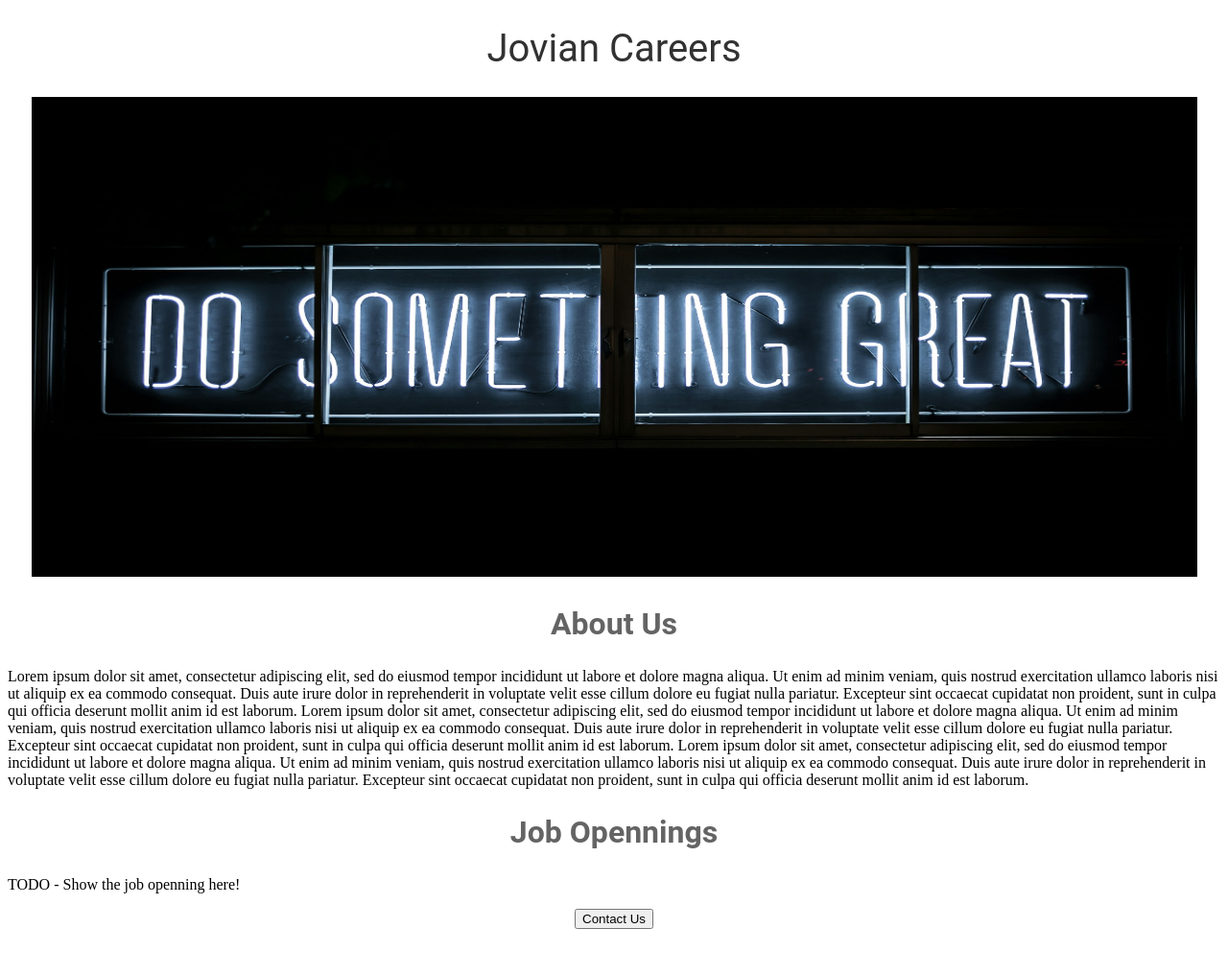
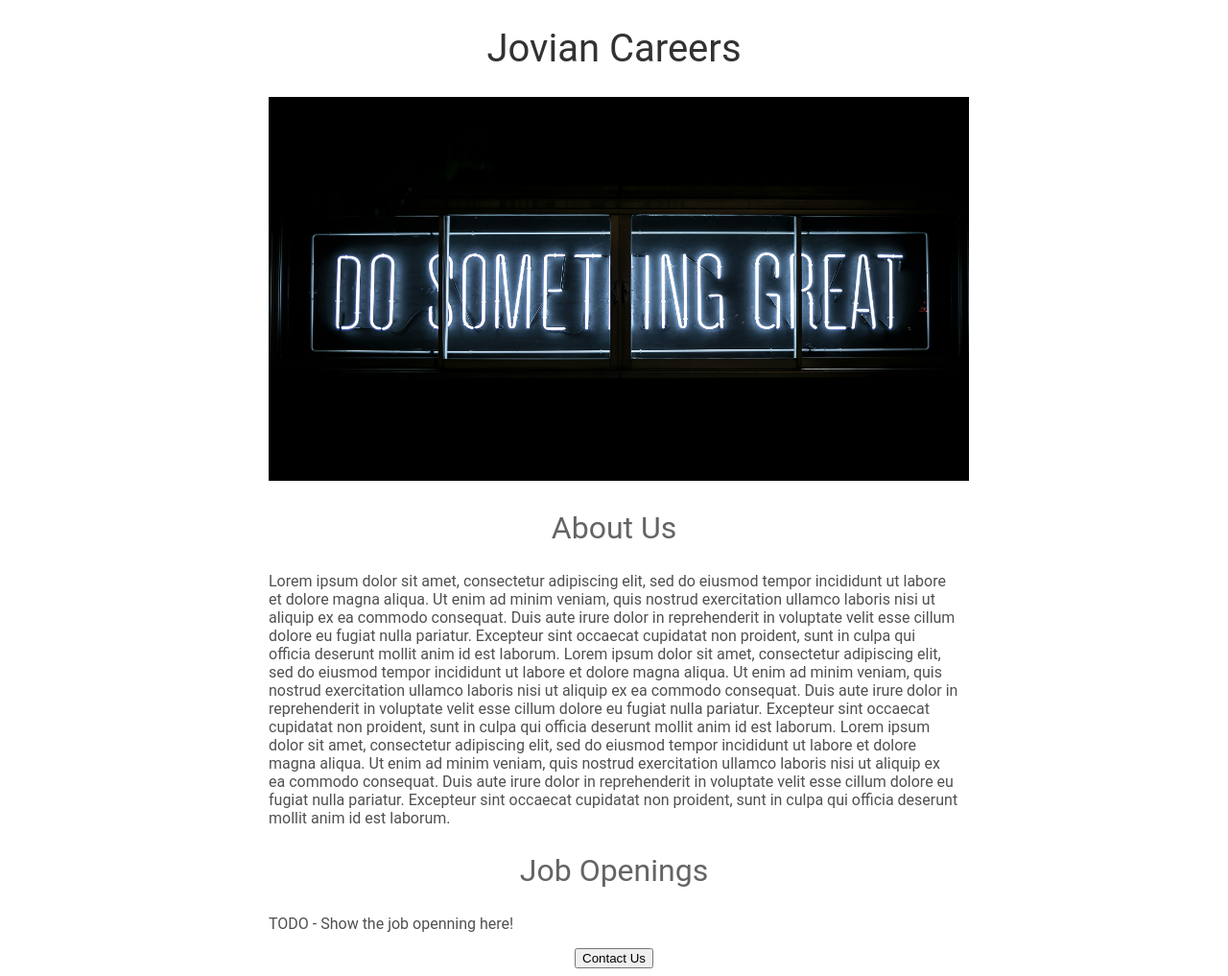
Before and after one commit to danialisrar09/jovian-careers-website, a Flask app: page / in a window 1280 px wide. Shown: the whole page at 96% size. Before the commit the page ends 968 px from the top, so only its background shows below. Run offline with Flask 3, Linux system fonts and the light colour scheme.

Commit message:
Added the Flask project

```diff
--- a/templates/home.html
+++ b/templates/home.html
@@ -10,23 +10,39 @@
                font-weight: normal;
                color: rgb(50, 50, 50);
                text-align: center;
-
             }
 
             h2 {
                font-size: 32px;
                font-family: Roboto;
+               font-weight: normal;
                color: rgb(100, 100, 100);
                text-align: center;
             }
+
+            .bodytext {
+                font-family: Roboto;
+                color: rgb(80,80,80);
+            }
+
+            #container {
+                max-width: 720px;
+                margin: 0 auto;
+            }
+
+<!--            #banner {-->
+<!--                width: 100%;-->
+<!--                height: 360px;-->
+<!--                object-fit: cover;-->
+<!--            }-->
         </style>
     </head>
     <body>
+        <div id="container">
             <h1>Jovian Careers</h1>
-        <center><img src="http://127.0.0.1:5000/static/banner.jpg" height="500" width="1215"></center>
-
+            <center><img src="http://127.0.0.1:5000/static/banner.jpg" height="400" width="730"></center>
             <h2>About Us</h2>
-        <p>Lorem ipsum dolor sit amet, consectetur adipiscing elit, sed do eiusmod tempor incididunt ut labore et dolore
+            <p class="bodytext">Lorem ipsum dolor sit amet, consectetur adipiscing elit, sed do eiusmod tempor incididunt ut labore et dolore
                 magna aliqua. Ut enim ad minim veniam, quis nostrud exercitation ullamco laboris nisi ut aliquip ex ea commodo
                 consequat. Duis aute irure dolor in reprehenderit in voluptate velit esse cillum dolore eu fugiat nulla pariatur.
                 Excepteur sint occaecat cupidatat non proident, sunt in culpa qui officia deserunt mollit anim id est laborum.
@@ -39,8 +55,11 @@
                 consequat. Duis aute irure dolor in reprehenderit in voluptate velit esse cillum dolore eu fugiat nulla pariatur.
                 Excepteur sint occaecat cupidatat non proident, sunt in culpa qui officia deserunt mollit anim id est laborum.</p>
 
-        <h2>Job Opennings</h2>
-        <p>TODO - Show the job openning here!</p>
-        <center><button>Contact Us</button></center>
+            <h2>Job Openings</h2>
+            <p class="bodytext">TODO - Show the job openning here!</p>
+            <div style="text-align: center">
+                <button>Contact Us</button>
+            </div>
+        </div>
     </body>
 </html>
```
Lines whose indentation alone changed are shown as unchanged.
